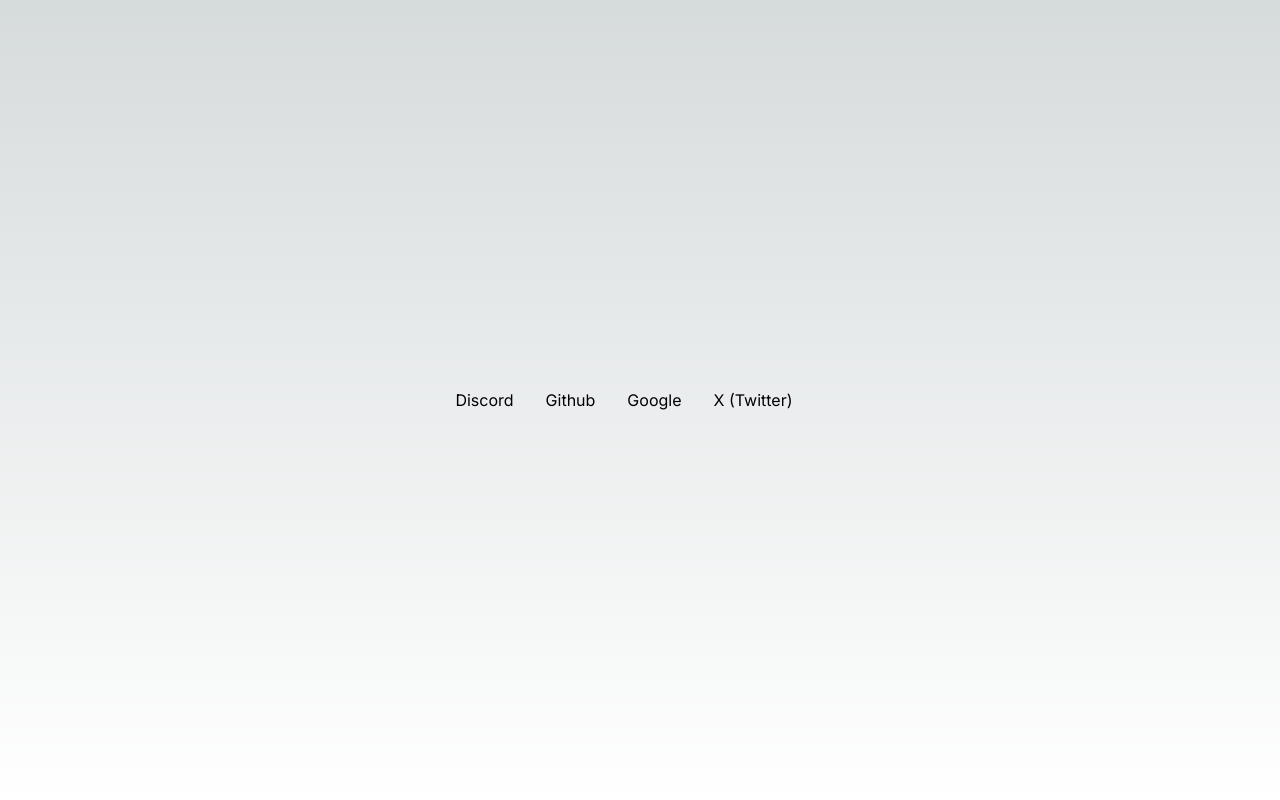
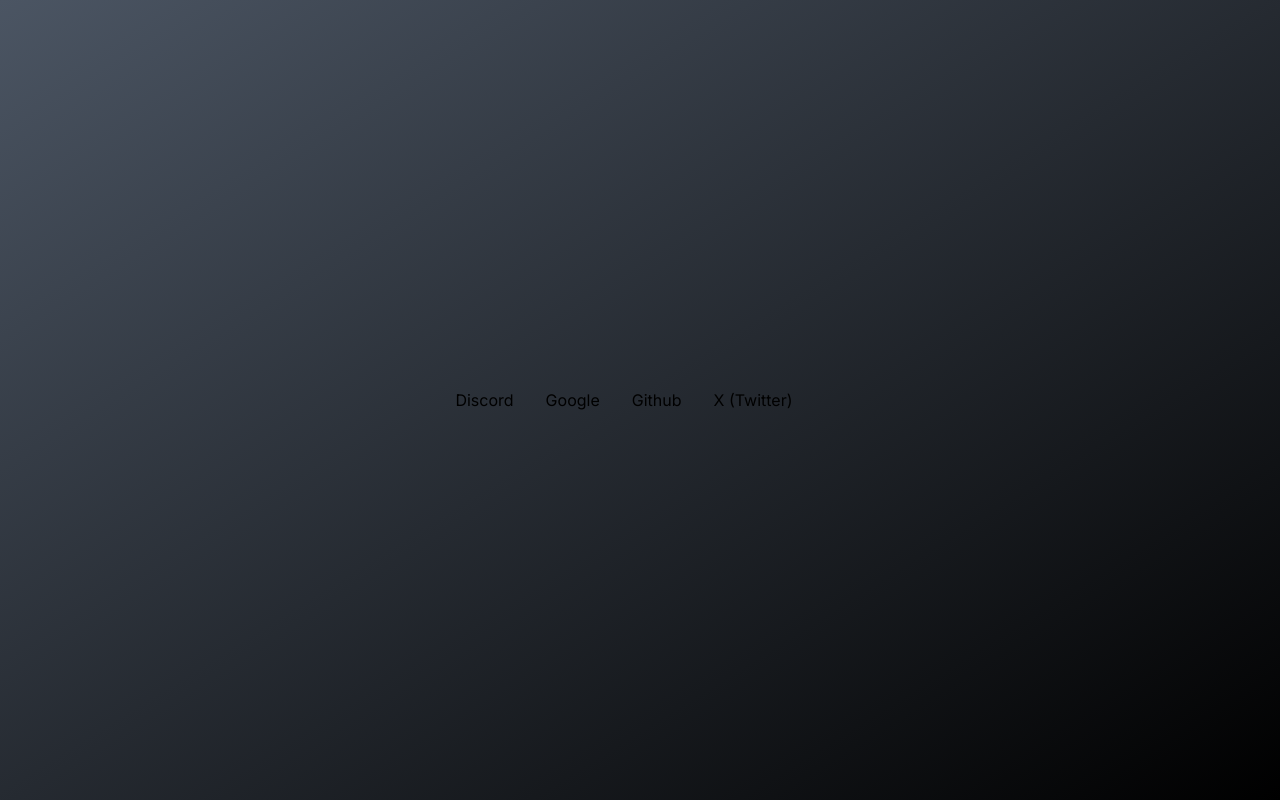
Before and after one commit to SirSamX/chat-app, a Next.js app: page /authProviders in a window 1280 px wide. Built offline with nearby package versions, Linux system fonts and the light colour scheme; what pocketbase would draw is missing.

Commit message:
AuthProviders

```diff
--- /dev/null
+++ b/src/app/authProviders/page.module.css
@@ -0,0 +1,3 @@
+.authBtn {
+    margin-right: 2rem;
+}
--- a/src/app/authProviders/page.tsx
+++ b/src/app/authProviders/page.tsx
@@ -2,6 +2,7 @@
 
 import { OAuth2AuthConfig } from "pocketbase"
 import pb from "../lib/pocketbase"
+import styles from "./page.module.css";
 
 export default function Auth() {
 
@@ -12,21 +13,21 @@
     }
     return(
         <>
-        <div className="providers flex justify-center items-center w-full h-screen">
+        <div className="providers flex justify-center items-center w-full h-screen bg-gradient-to-br from-gray-600 to-black">
 
-            <button onClick={() => login("discord")} className="mr-8">
+            <button onClick={() => login("discord")} className={styles.authBtn}>
                 Discord
             </button>
 
-            <button onClick={() => login("github")} className="mr-8">
+            <button onClick={() => login("google")} className={styles.authBtn}>
+                Google
+            </button>
+
+            <button onClick={() => login("github")} className={styles.authBtn} disabled>
                 Github
             </button>
 
-            <button onClick={() => login("google")} className="mr-8">
-                Google
-            </button>
-
-            <button onClick={() => login("twitter")} className="mr-8">
+            <button onClick={() => login("twitter")} className={styles.authBtn} disabled>
                 X (Twitter)
             </button>
 
--- a/src/components/Header.tsx
+++ b/src/components/Header.tsx
@@ -23,6 +23,8 @@
     document.cookie = sessionData
   }
 
+
+
   return (
     <>
     <div className="w-1/3 left-1/2 -translate-x-1/2 h-auto border-solid border-2 border-sky-500 p-4 flex items-center justify-between absolute top-0">
@@ -44,9 +46,10 @@
           {isDropdownOpen && (
           <div className="absolute right-0 mt-2 w-48 bg-white dark:bg-gray-800 shadow-lg rounded-md z-10">
             <div className="py-1">
-              <button className="block px-4 py-2 text-sm text-gray-700 dark:text-gray-200 w-full text-left hover:bg-gray-100 dark:hover:bg-gray-700 focus:outline-none" onClick={login}>
+              <Link href={"../authProviders"}><button className="block px-4 py-2 text-sm text-gray-700 dark:text-gray-200 w-full text-left hover:bg-gray-100 dark:hover:bg-gray-700 focus:outline-none">
                 Login
               </button>
+              </Link>
               <button className="block px-4 py-2 text-sm text-gray-700 dark:text-gray-200 w-full text-left hover:bg-gray-100 dark:hover:bg-gray-700 focus:outline-none">
                 Settings
               </button>
```
